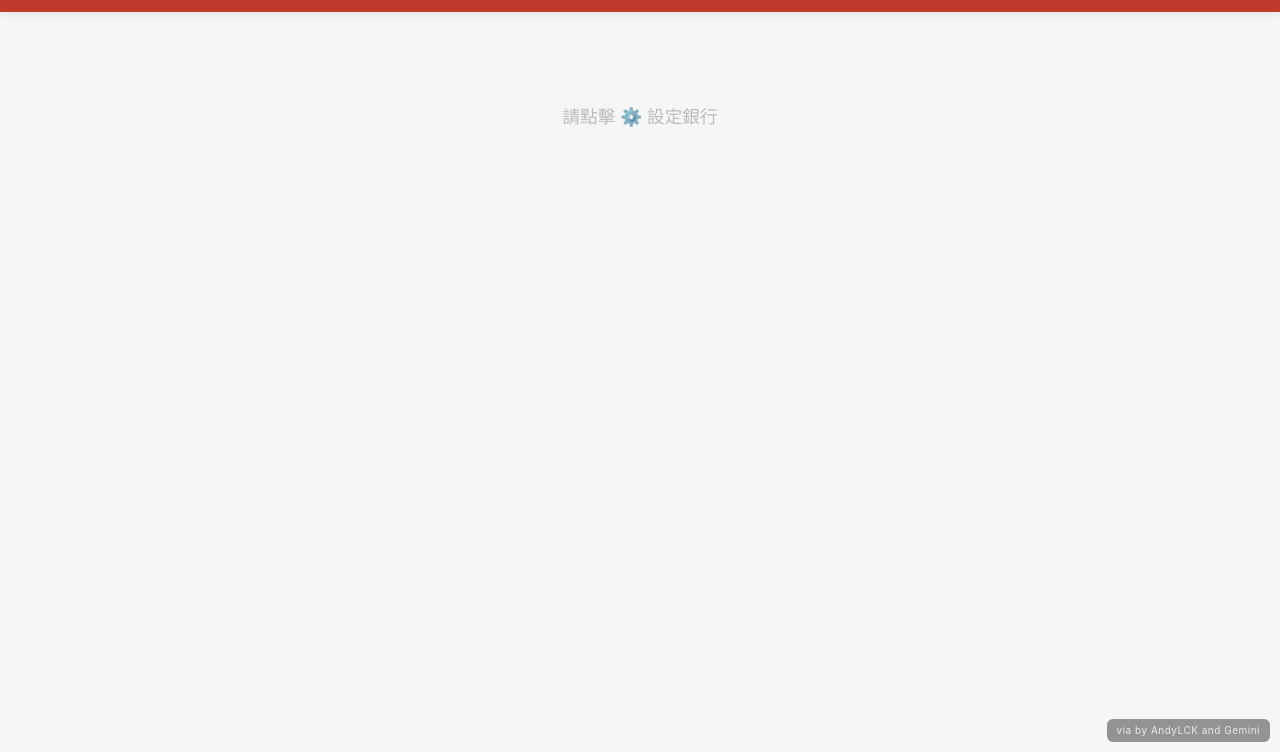
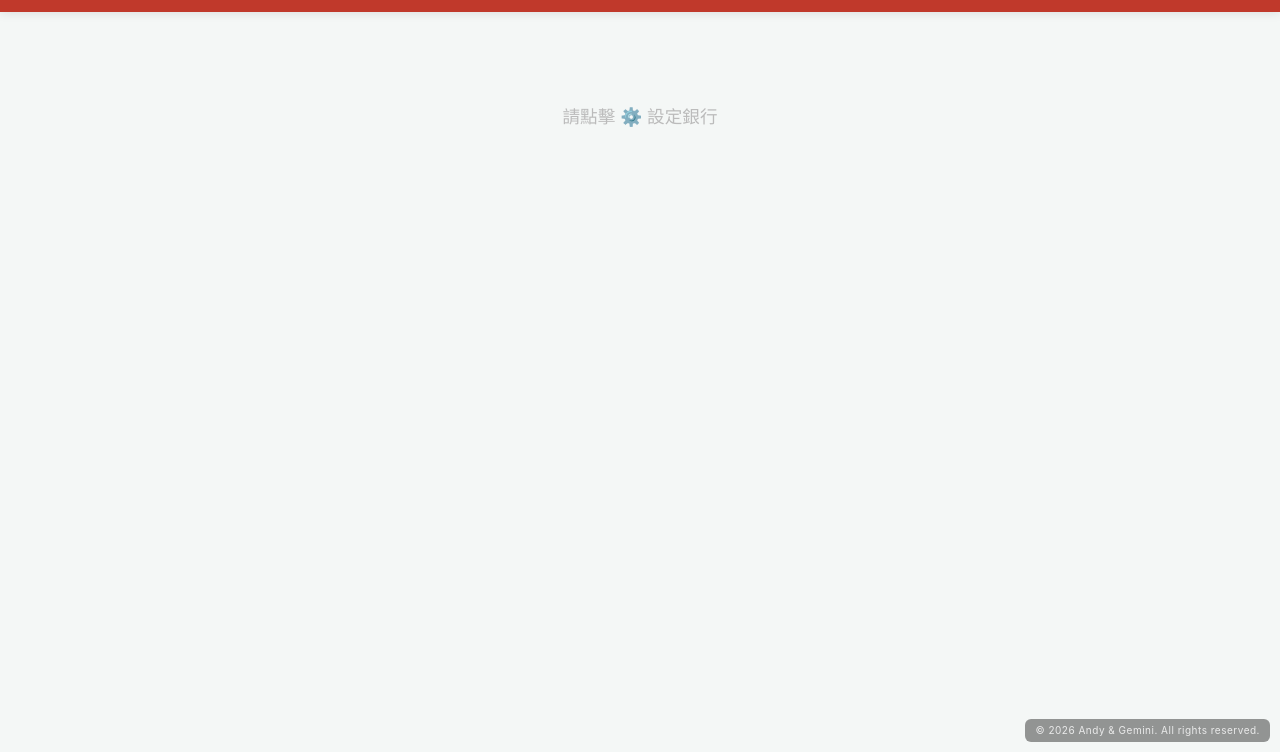
Before and after one commit to andyp4e39-design/macau-coupon-helper-by-andyLCK, a plain HTML site: page index.html in a window 1280 px wide. Shown: the part 48-800 px from the top of the page. Drawn offline with Linux system fonts and the light colour scheme.

Commit message:
Update index.html

```diff
--- a/index.html
+++ b/index.html
@@ -110,7 +110,7 @@
 
 <div class="container" id="mainContainer"></div>
 
-<div class="footer-credit">via by AndyLCK and Gemini</div>
+<div class="footer-credit">© 2026 Andy & Gemini. All rights reserved.</div>
 
 <div class="modal" id="bankModal">
     <div class="modal-content">
```
